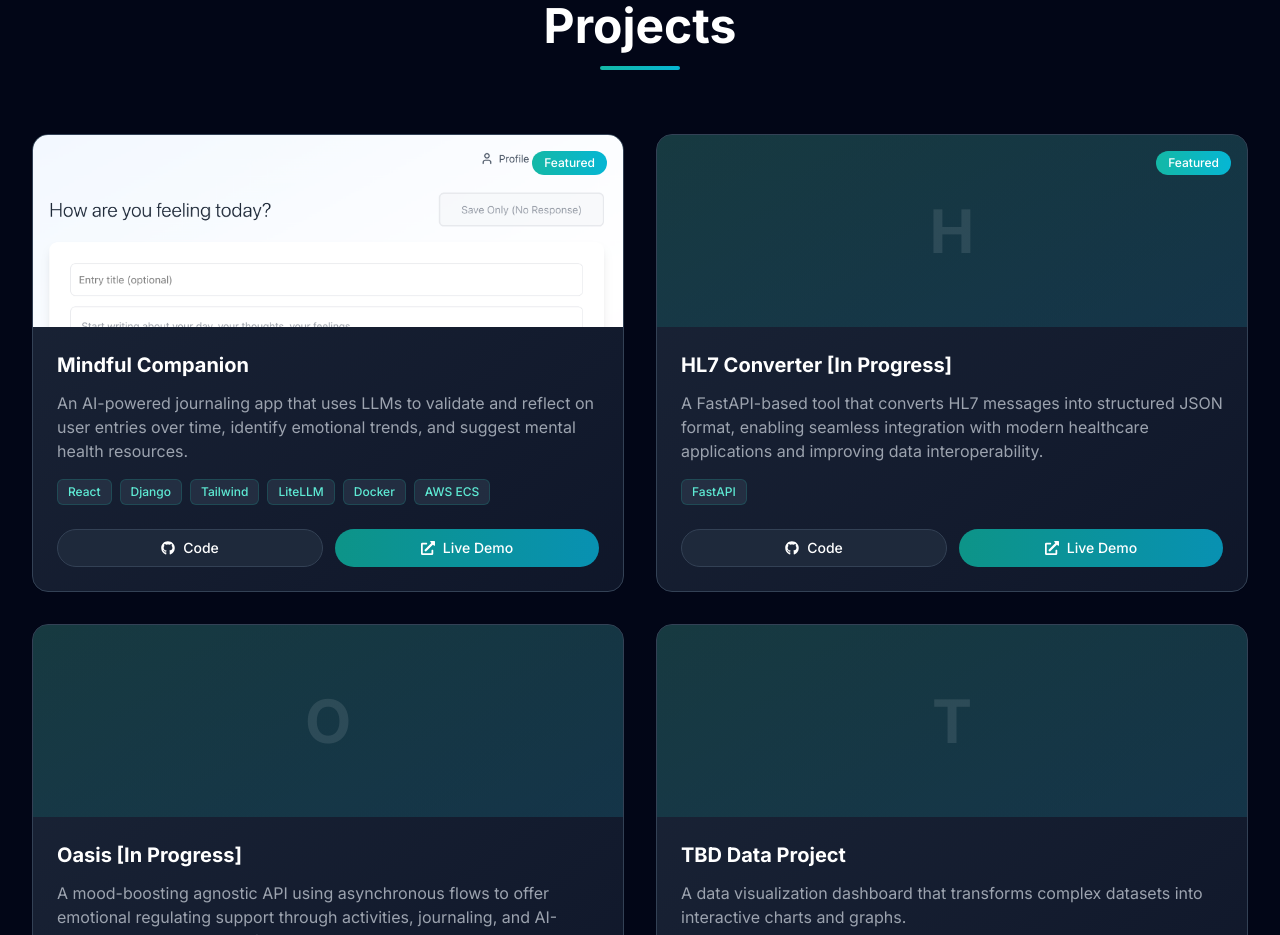
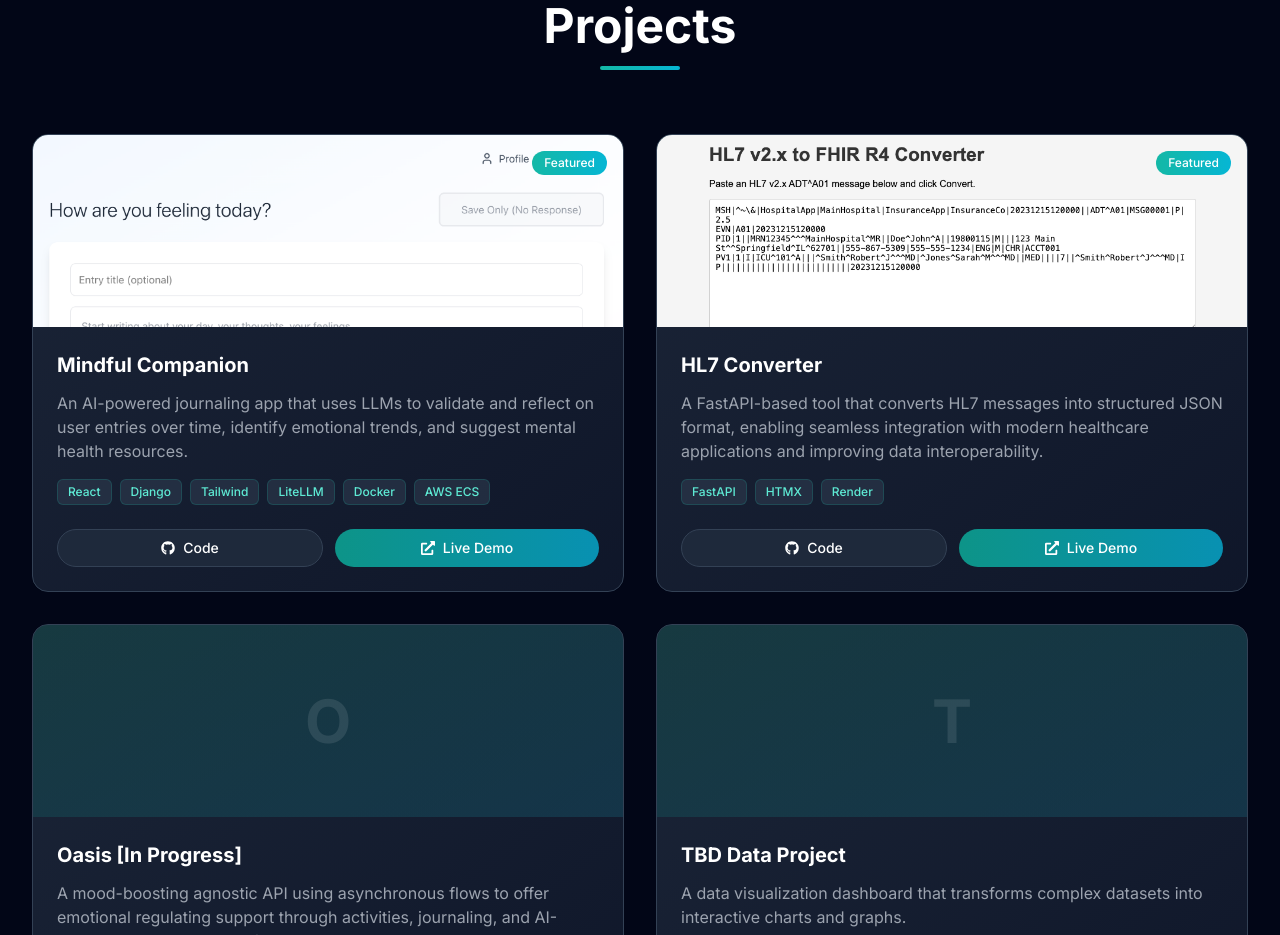
Before and after one commit to gkatsikis/gkats-portfolio, a React (Vite) app: page / in a window 1280 px wide. Shown: the part 4740-5675 px from the top of the page. Built offline with nearby package versions, Linux system fonts and the light colour scheme.

Commit message:
update hl7 project

```diff
--- a/src/data/projects.js
+++ b/src/data/projects.js
@@ -11,12 +11,12 @@ export const projects = [
   },
   {
     id: 2,
-    title: 'HL7 Converter [In Progress]',
+    title: 'HL7 Converter',
     description: 'A FastAPI-based tool that converts HL7 messages into structured JSON format, enabling seamless integration with modern healthcare applications and improving data interoperability.',
-    image: null,
-    technologies: ['FastAPI'],
-    githubUrl: 'gkats.dev',
-    liveUrl: 'gkats.dev',
+    image: '/hl7converter.png',
+    technologies: ['FastAPI', 'HTMX', 'Render'],
+    githubUrl: 'https://github.com/gkatsikis/HL7-Converter',
+    liveUrl: 'https://hl7-converter.onrender.com/',
     featured: true,
   },
   {
```
Also changed, not shown: public/hl7converter.png (added).
